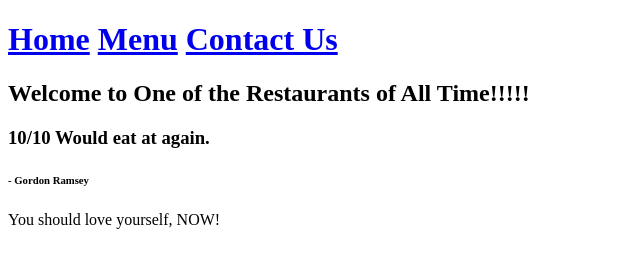
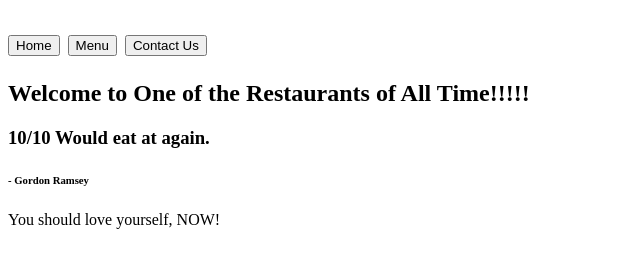
Before and after one commit to lybb-web/restaurant-page, a website built with webpack: page src/template.html in a window 1280 px wide. Shown: the whole page, without its empty margins (0-640 px from the left). Built offline with nearby package versions, Linux system fonts and the light colour scheme.

Commit message:
Changed nav content from href to buttons

```diff
--- a/src/template.html
+++ b/src/template.html
@@ -7,9 +7,9 @@
     <body>
         <h1>
             <nav>
-                <a href=".">Home</a>
-                <a href="idk" id="menu-button">Menu</a>
-                <a href="idk">Contact Us</a>
+                <button id="home-button">Home</button>
+                <button id="menu-button">Menu</button>
+                <button id="contact-button">Contact Us</button>
             </nav>
         </h1>
 
```
